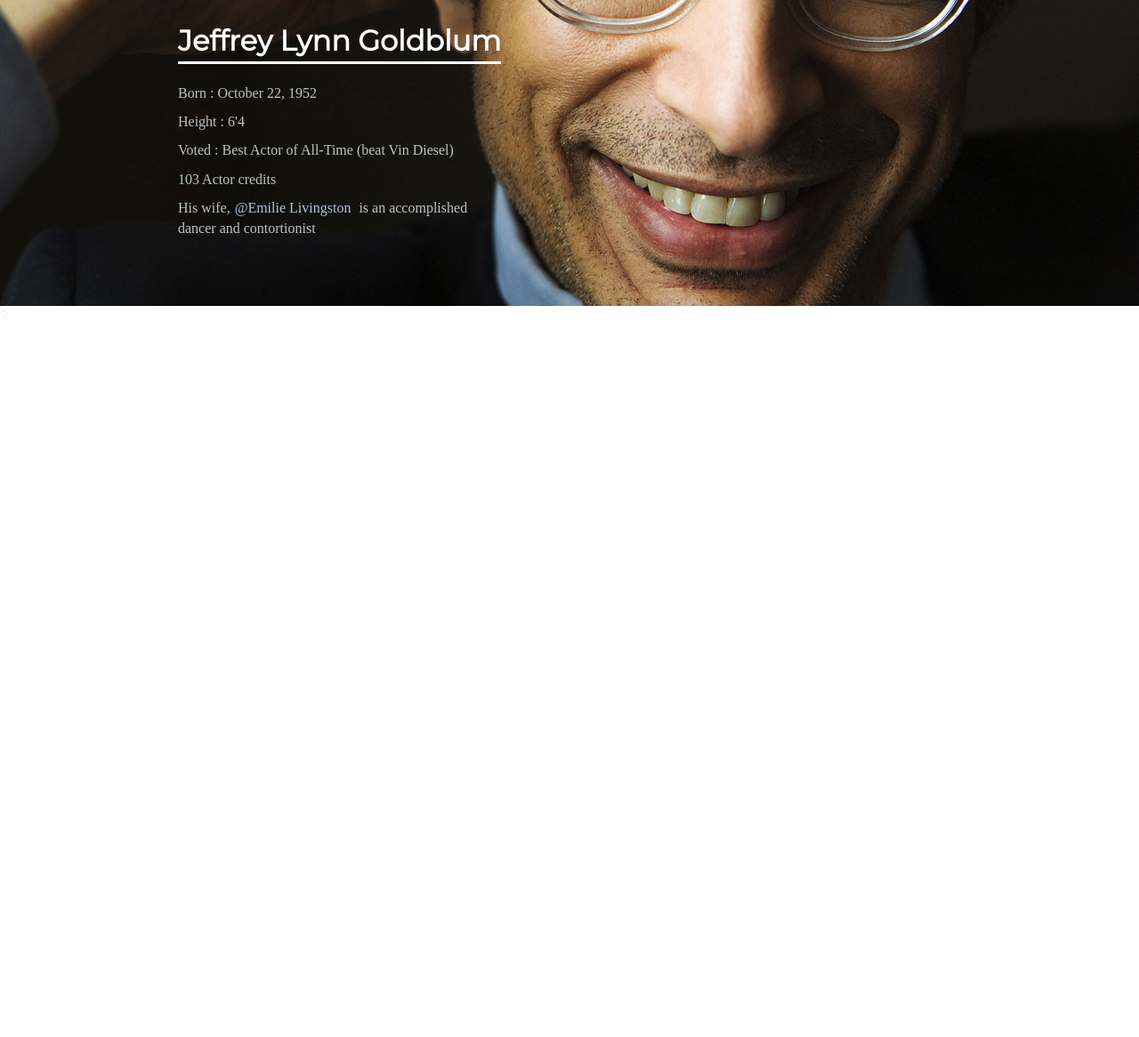
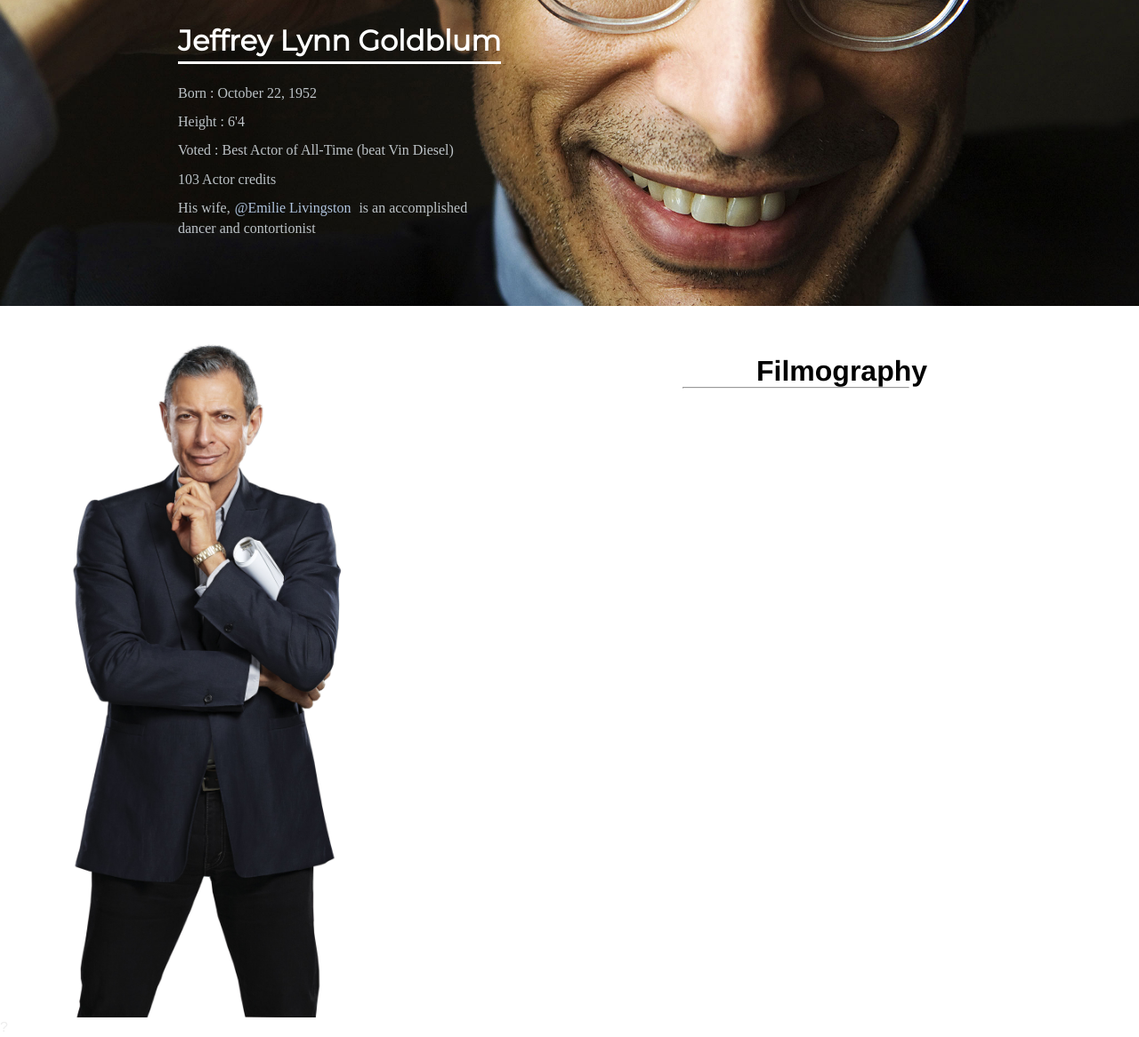
Before and after one commit to Klanders85/project_Goldblum, a website: page index.html in a window 1280 px wide. Shown: the part 1257-2423 px from the top of the page at 89% size. Before the commit the page ends 1623 px from the top, so only its background shows below. Drawn offline with Linux system fonts and the light colour scheme; a web font is replaced by a local one.

Commit message:
add filmography page/structure

```diff
--- a/index.html
+++ b/index.html
@@ -40,6 +40,12 @@
             </div>
         </div> <!--End About Section-->
 
+        <div class="film-section-wrap">
+            <div class="film-section">
+                <h1>Filmography</h1>
+                <hr />
+            </div>
+        </div> <!--End Film Section -->
 
 
     </body>
--- a/sass/main.scss
+++ b/sass/main.scss
@@ -159,3 +159,36 @@ body{
 		}
 	}
 /*******************************************/
+
+
+/*
+	Filmography Section Styles
+*/
+	.film-section-wrap{
+		display: flex;
+		justify-content: flex-end;
+		max-width: 100%;
+		height: 100vh;
+		background: url(/img/film-section-bg.jpg) no-repeat center center fixed;
+		background-size: contain;
+		background-position-x: 0px;
+		background-color: #fff;
+		.film-section{
+			position: relative;
+			h1{
+				position: relative;
+				top: 30px;
+				right: 30px;
+				color: #000;
+				width: 400px;
+			}
+			hr{
+				margin-right: 145px;
+				position: relative;
+				right: 113px;
+				top: 3px;
+			}
+		}
+	}
+
+/*******************************************/
```
Also changed, not shown: css/main.css, img/film-section-bg.jpg (added).
